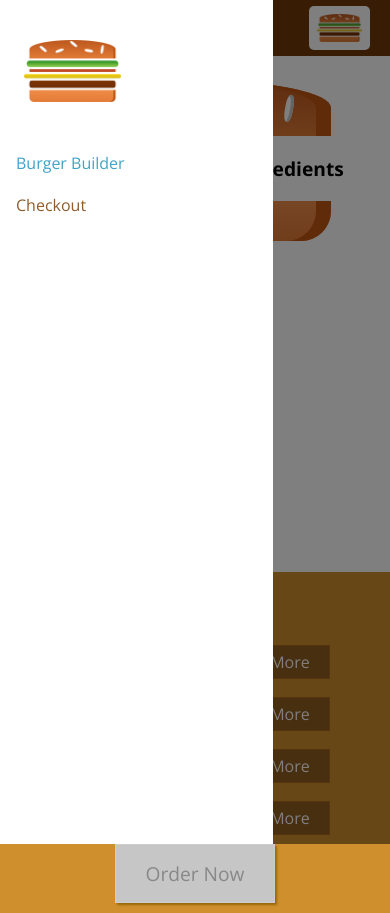
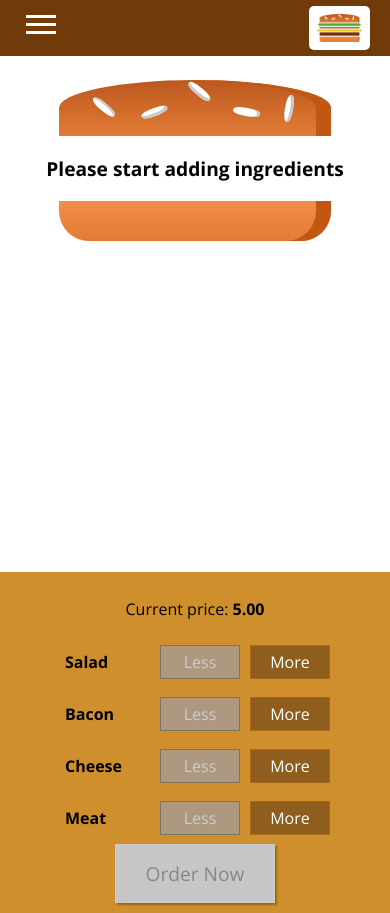
Before and after one commit to CrystalStream/build-your-burger, a React app: page / in a window 390 px wide. Built offline with nearby package versions, Linux system fonts and the light colour scheme.

Commit message:
Added the hamburger menu toggle button for the sidedrawer

```diff
--- /dev/null
+++ b/src/assets/scss/_variables.scss
@@ -0,0 +1 @@
+$brown-color: #8f5c2c;
--- a/src/components/Layout/Layout.js
+++ b/src/components/Layout/Layout.js
@@ -7,16 +7,24 @@ import SideDrawer from '../Navigation/SideDrawer/SideDrawer';
 
 class Layout extends Component {
   state = {
-    showDrawer: true
+    showDrawer: false
   }
+
   sideDrawerClosed = () => {
     this.setState({ showDrawer: false })
+  }
+
+  sideDrawerToggle = () => {
+    this.setState((prevState) => {
+      return { showDrawer: !prevState.showDrawer }
+      }
+    )
   }
   render() {
     return (
       <Aux>
         <div id="Layout">
-          <Toolbar />
+          <Toolbar openDrawer={this.sideDrawerToggle}/>
           <SideDrawer closeDrawer={this.sideDrawerClosed} showDrawer={this.state.showDrawer}/>
           <main className="content">
             {this.props.children}
--- a/src/components/Navigation/SideDrawer/SideDrawer.js
+++ b/src/components/Navigation/SideDrawer/SideDrawer.js
@@ -9,7 +9,6 @@ import Aux from '../../../hoc/Aux';
 const sideDrawer = (props) => {
   const styleClasses = ['SideDrawer'];
   props.showDrawer ? styleClasses.push('open') : styleClasses.push('closed')
-  console.log('styleClasses: ', styleClasses);
 
   return (
     <Aux>
--- a/src/components/Navigation/Toolbar/Toolbar.js
+++ b/src/components/Navigation/Toolbar/Toolbar.js
@@ -3,10 +3,11 @@ import React from 'react';
 import './Toolbar.scss';
 import Logo from '../../Logo/Logo';
 import NavigationItems from '../NavigationItems/NavigationItems';
+import ToggleButton from '../../UI/ToogleButton/ToggleButton';
 
-const toolbar = () => (
+const toolbar = (props) => (
   <header className="Toolbar">
-    <div>Menu</div>
+    <ToggleButton clicked={props.openDrawer}/>
     <div style={{height: '80%'}}>
       <Logo />
     </div>
--- /dev/null
+++ b/src/components/UI/ToogleButton/ToggleButton.js
@@ -0,0 +1,15 @@
+import React from 'react';
+
+import './ToogleButton.scss';
+
+const toggleButton = (props) => (
+  <div className="ToogleButton">
+    <button onClick={props.clicked}>
+      <div className="icon">&nbsp;</div>
+      <div className="icon">&nbsp;</div>
+      <div className="icon">&nbsp;</div>
+    </button>
+  </div>
+)
+
+export default toggleButton;
--- /dev/null
+++ b/src/components/UI/ToogleButton/ToogleButton.scss
@@ -0,0 +1,15 @@
+.ToogleButton {
+  background: #703b09;
+  // border-color: #8f5c2c;
+  button {
+    background: transparent;
+    height: 30px;
+    border: none;
+    div {
+      width: 30px;
+      height: 3px;
+      background-color: white;
+      margin: 5px 0;
+    }
+  }
+}
```
